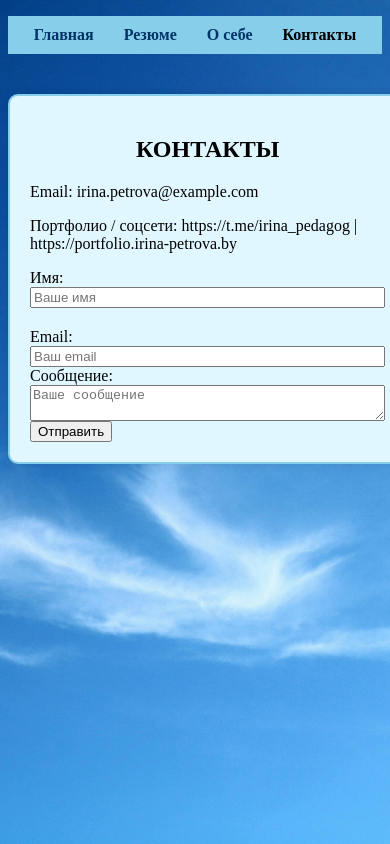
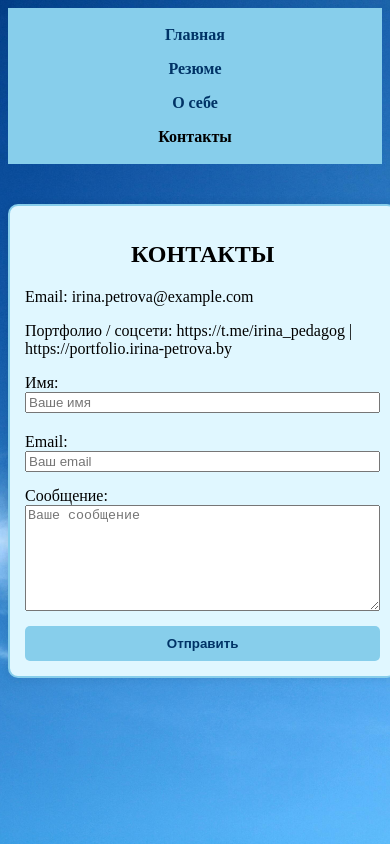
Before and after one commit to Ybyf25/MyPage, a plain HTML site: page contact.html in a window 390 px wide. Drawn offline with Linux system fonts and the light colour scheme.

Commit message:
Add files via upload

```diff
--- a/contact.html
+++ b/contact.html
@@ -3,6 +3,7 @@
 <head>
   <meta charset="UTF-8">
   <title>Контакты | Ирина Петрова</title>
+  <meta name="viewport" content="width=device-width, initial-scale=1.0">
   <link rel="stylesheet" href="css/style.css">
 </head>
 <body>
--- a/css/style.css
+++ b/css/style.css
@@ -1,26 +1,32 @@
 /* Основные переменные */
 :root {
-  --main-color: #87CEEB; /* небесно-голубой */
-  --light-box: #e0f7ff;  /* светлая рамка */
+  --main-color: #87CEEB;
+  --light-box: #e0f7ff;
   --text-color: #003366;
 }
 
 /* Навигация */
 nav a.active {
-  color: #000000;          /* другой цвет */
-  pointer-events: none;    /* отключает клики */
-  cursor: default;         /* обычный курсор */
+  color: #000000;
+  pointer-events: none;
+  cursor: default;
 }
 
 nav ul {
   display: flex;
   justify-content: center;
+  flex-wrap: wrap;
   list-style: none;
   background-color: var(--main-color);
   padding: 10px;
+  margin: 0;
 }
+
+nav ul li {
+  margin: 5px 10px;
+}
+
 nav ul li a {
-  margin: 0 15px;
   text-decoration: none;
   color: var(--text-color);
   font-weight: bold;
@@ -33,15 +39,13 @@ nav ul li a {
   border-radius: 10px;
   padding: 20px;
   margin: 40px auto;
-  width: 80%;
+  width: 90%;
   max-width: 600px;
   box-shadow: 0 0 10px rgba(0,0,0,0.1);
 }
 
-h1 {
-  text-align: center;
-}
-h2 {
+/* Заголовки */
+h1, h2 {
   text-align: center;
 }
 
@@ -57,6 +61,20 @@ h2 {
 @media (max-width: 600px) {
   .card {
     width: 95%;
+    padding: 15px;
+  }
+
+  .row {
+    flex-direction: column;
+  }
+
+  nav ul {
+    flex-direction: column;
+    align-items: center;
+  }
+
+  nav ul li {
+    margin: 8px 0;
   }
 }
 
@@ -74,17 +92,44 @@ h2 {
   opacity: 0;
 }
 
+/* Форма */
+form {
+  display: flex;
+  flex-direction: column;
+  gap: 15px;
+}
+
 .row {
   display: flex;
-  gap: 20px; /* расстояние между полями */
-  flex-wrap: wrap; /* чтобы адаптировалось на маленьких экранах */
+  gap: 20px;
+  flex-wrap: wrap;
 }
 
 .form-group {
-  flex: 1;
+  flex: 1 1 45%;
   min-width: 200px;
   display: flex;
   flex-direction: column;
+}
+
+textarea {
+  resize: vertical;
+  min-height: 100px;
+}
+
+button[type="submit"] {
+  padding: 10px;
+  background-color: var(--main-color);
+  color: var(--text-color);
+  border: none;
+  border-radius: 5px;
+  font-weight: bold;
+  cursor: pointer;
+  transition: background-color 0.3s ease;
+}
+
+button[type="submit"]:hover {
+  background-color: #6bb8d6;
 }
 
 /* Ключевые кадры исчезновения */
@@ -97,7 +142,7 @@ h2 {
   }
 }
 
-/* Фоновое изображение на весь экран */
+/* Фоновое изображение */
 body {
   background-image: url('../images/background.png');
   background-size: cover;
```
Also changed, not shown: about.html (+1 -0 lines), resume.html (+1 -0 lines).
